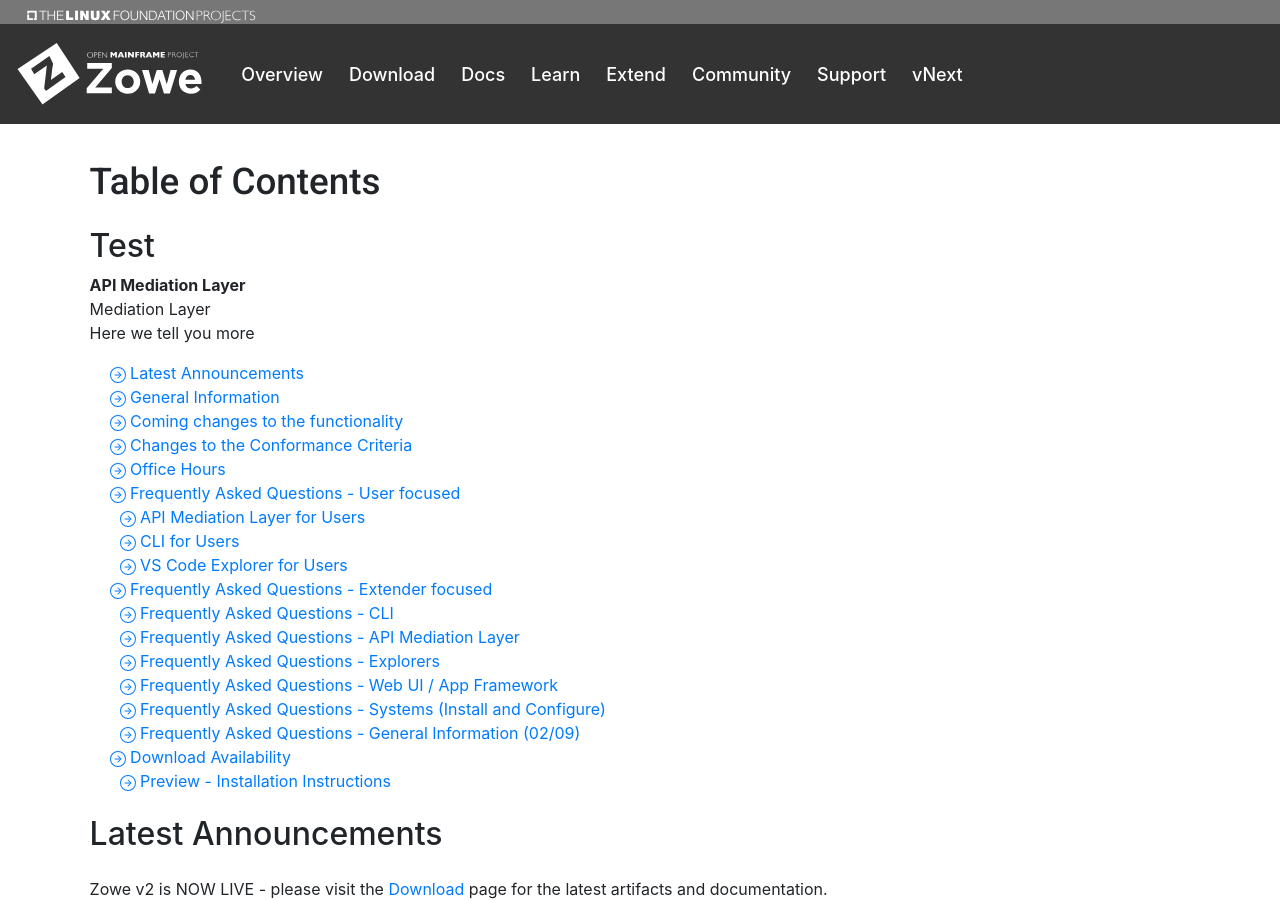
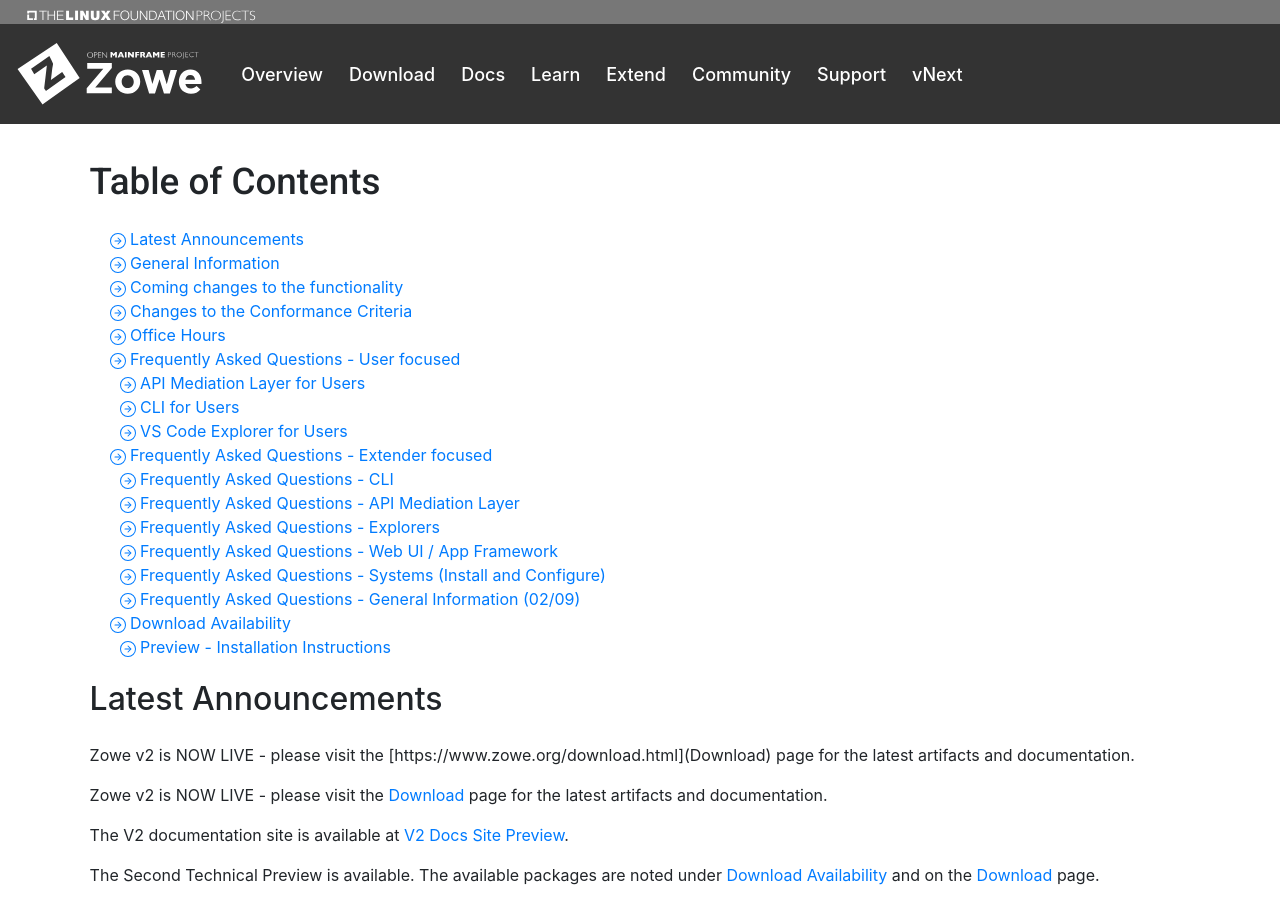
Before and after one commit to zowe/zowe.github.io, a Jekyll site: the page built from vNext.md, in a window 1280 px wide and 900 px high. Built offline with Jekyll 4.4.1, drawn with Linux system fonts in a browser that asks for light colours; our own code applies the rules of GitHub Pages for plain Markdown files; some of the changed text lies outside the part shown.

Commit message:
Test vNext announcements MD
Signed-off-by: GitHub <noreply@github.com>

```diff
--- /dev/null
+++ b/_data/vnext_announcements.yml
@@ -0,0 +1 @@
+- announcement: Zowe v2 is NOW LIVE - please visit the [https://www.zowe.org/download.html](Download) page for the latest artifacts and documentation.
--- a/vNext.md
+++ b/vNext.md
@@ -25,16 +25,6 @@
 
 <section class="whitebackground">
   <h1 id="download" style="margin-bottom: 1.5rem">Table of Contents</h1>
-
-  <div>
-    <h2>Test</h2>
-    {% if site.data.core %}
-      {% for core in site.data.core %}
-      <strong>{{ core.name }}</strong>
-      <p>{{ core.description }}</p>
-      {% endfor %}
-    {% endif %}
-  </div>
 
   <div class="d-flex flex-column">
       <a href="#latest-announcements" class="card-link" style="margin-left: 1.25rem">
@@ -112,6 +102,11 @@
   </div>
   <div>
     <h2 style="margin-bottom: 1.5rem; margin-top: 2%" id="latest-announcements">Latest Announcements</h2>
+    {% if site.data.vnext_announcements %}
+      {% for announcement in site.data.vnext_announcements %}
+      <p>{{ announcement.announcement }}</p>
+      {% endfor %}
+    {% endif %}
     <p>Zowe v2 is NOW LIVE - please visit the <a href="https://www.zowe.org/download.html">Download</a> page for the latest artifacts and documentation.</p>
     <p>The V2 documentation site is available at <a href="https://deploy-preview-1961--zowe-docs-master.netlify.app/">V2 Docs Site Preview</a>.</p>
     <p>The Second Technical Preview is available. The available packages are noted under <a href="#download-availability">Download Availability</a> and on the <a href="https://www.zowe.org/download.html">Download</a> page.</p>
```
Also changed, not shown: other parts of vNext.md (+1 -1 lines), _data/other_call.yml (deleted, +0 -22 lines), _data/squad_call.yml (deleted, +0 -60 lines), _data/vnext_changes.yml (added), _data/vnext_conformance_criteria.yml (added), _data/vnext_faq.yml (added), _data/vnext_office_hours.yml (added).
